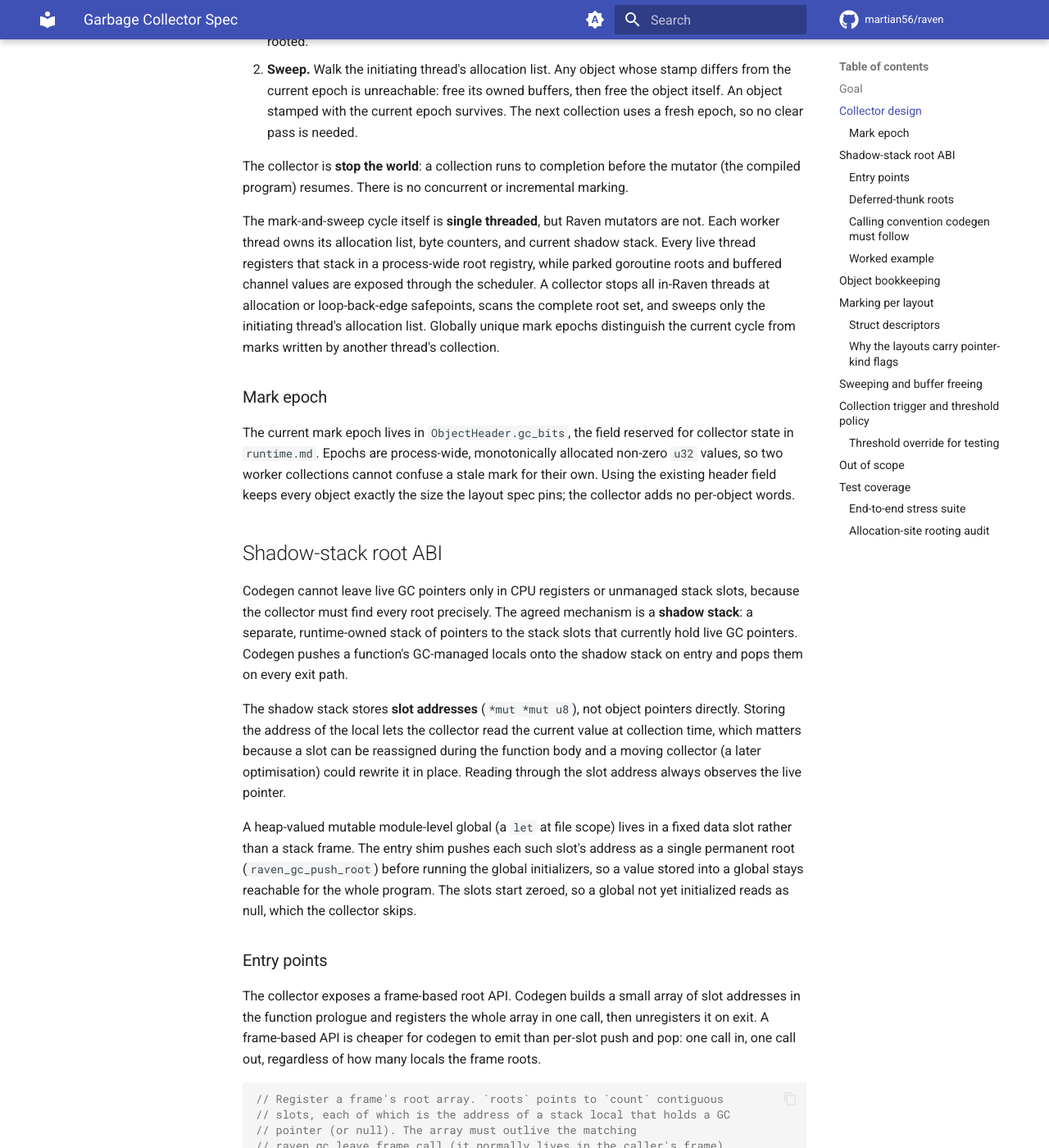
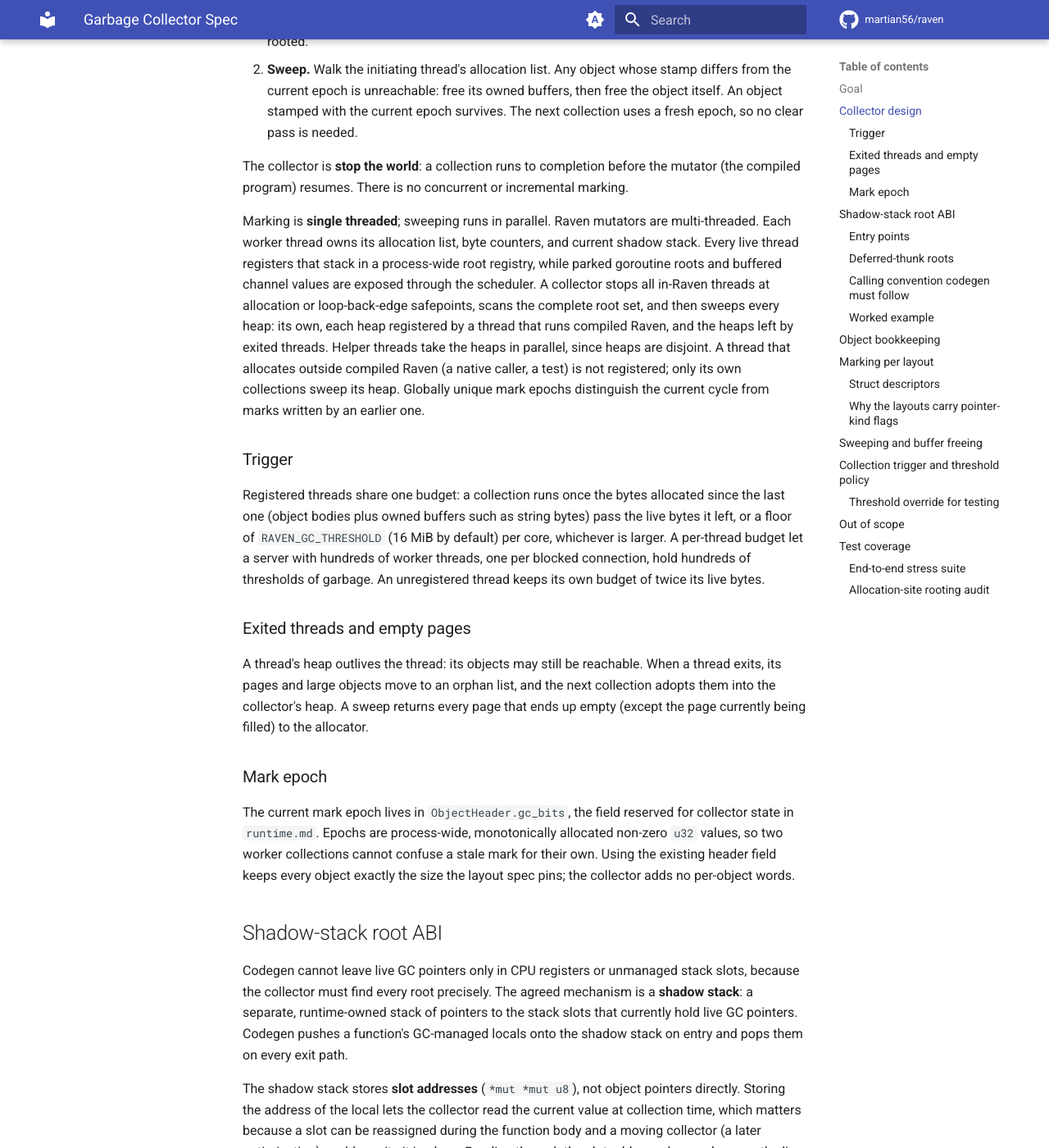
Before and after one commit to martian56/raven, an MkDocs documentation site: the page built from docs/specs/gc.md, in a window 1280 px wide and 1400 px high, scrolled down 696 px. Shown: the whole window at 82% size. Built offline with MkDocs 1.6.1 and Material for MkDocs 9.7.7, drawn with Linux system fonts in a browser that asks for light colours; comment, search, counter and statistics services are not loaded.

Commit message:
docs: describe the shared GC budget, cross-heap sweep, and worker linger

```diff
--- a/docs/specs/gc.md
+++ b/docs/specs/gc.md
@@ -35,14 +35,34 @@ The collector is **stop the world**: a collection runs to completion
 before the mutator (the compiled program) resumes. There is no
 concurrent or incremental marking.
 
-The mark-and-sweep cycle itself is **single threaded**, but Raven mutators are
-not. Each worker thread owns its allocation list, byte counters, and current
-shadow stack. Every live thread registers that stack in a process-wide root
-registry, while parked goroutine roots and buffered channel values are exposed
-through the scheduler. A collector stops all in-Raven threads at allocation or
-loop-back-edge safepoints, scans the complete root set, and sweeps only the
-initiating thread's allocation list. Globally unique mark epochs distinguish
-the current cycle from marks written by another thread's collection.
+Marking is **single threaded**; sweeping runs in parallel. Raven mutators are
+multi-threaded. Each worker thread owns its allocation list, byte counters, and
+current shadow stack. Every live thread registers that stack in a process-wide
+root registry, while parked goroutine roots and buffered channel values are
+exposed through the scheduler. A collector stops all in-Raven threads at
+allocation or loop-back-edge safepoints, scans the complete root set, and then
+sweeps every heap: its own, each heap registered by a thread that runs compiled
+Raven, and the heaps left by exited threads. Helper threads take the heaps in
+parallel, since heaps are disjoint. A thread that allocates outside compiled
+Raven (a native caller, a test) is not registered; only its own collections
+sweep its heap. Globally unique mark epochs distinguish the current cycle from
+marks written by an earlier one.
+
+### Trigger
+
+Registered threads share one budget: a collection runs once the bytes allocated
+since the last one (object bodies plus owned buffers such as string bytes) pass
+the live bytes it left, or a floor of `RAVEN_GC_THRESHOLD` (16 MiB by default)
+per core, whichever is larger. A per-thread budget let a server with hundreds
+of worker threads, one per blocked connection, hold hundreds of thresholds of
+garbage. An unregistered thread keeps its own budget of twice its live bytes.
+
+### Exited threads and empty pages
+
+A thread's heap outlives the thread: its objects may still be reachable. When a
+thread exits, its pages and large objects move to an orphan list, and the next
+collection adopts them into the collector's heap. A sweep returns every page
+that ends up empty (except the page currently being filled) to the allocator.
 
 ### Mark epoch
 
```
Also changed, not shown: docs/specs/mn-scheduler.md (+8 -5 lines), 1 other file.
